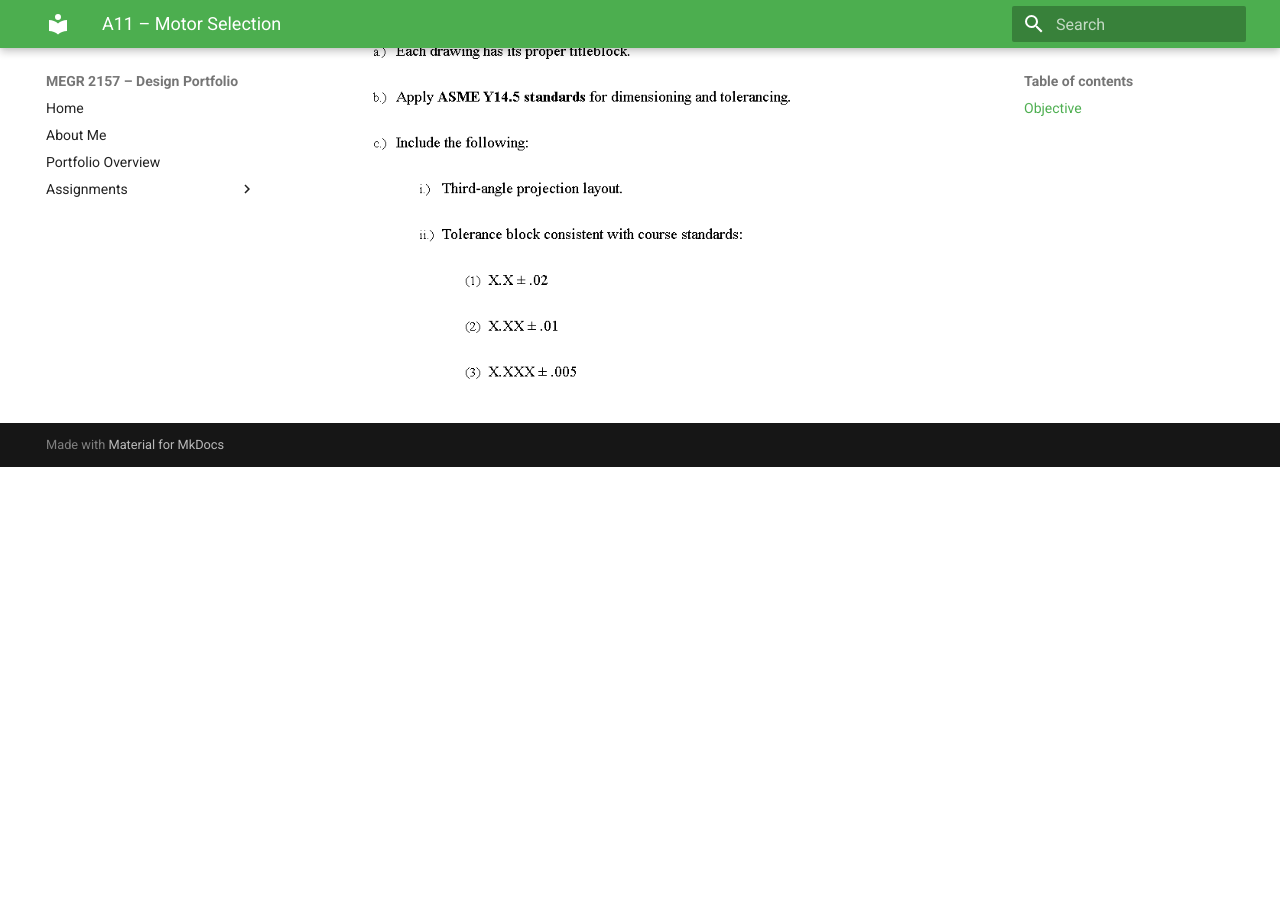
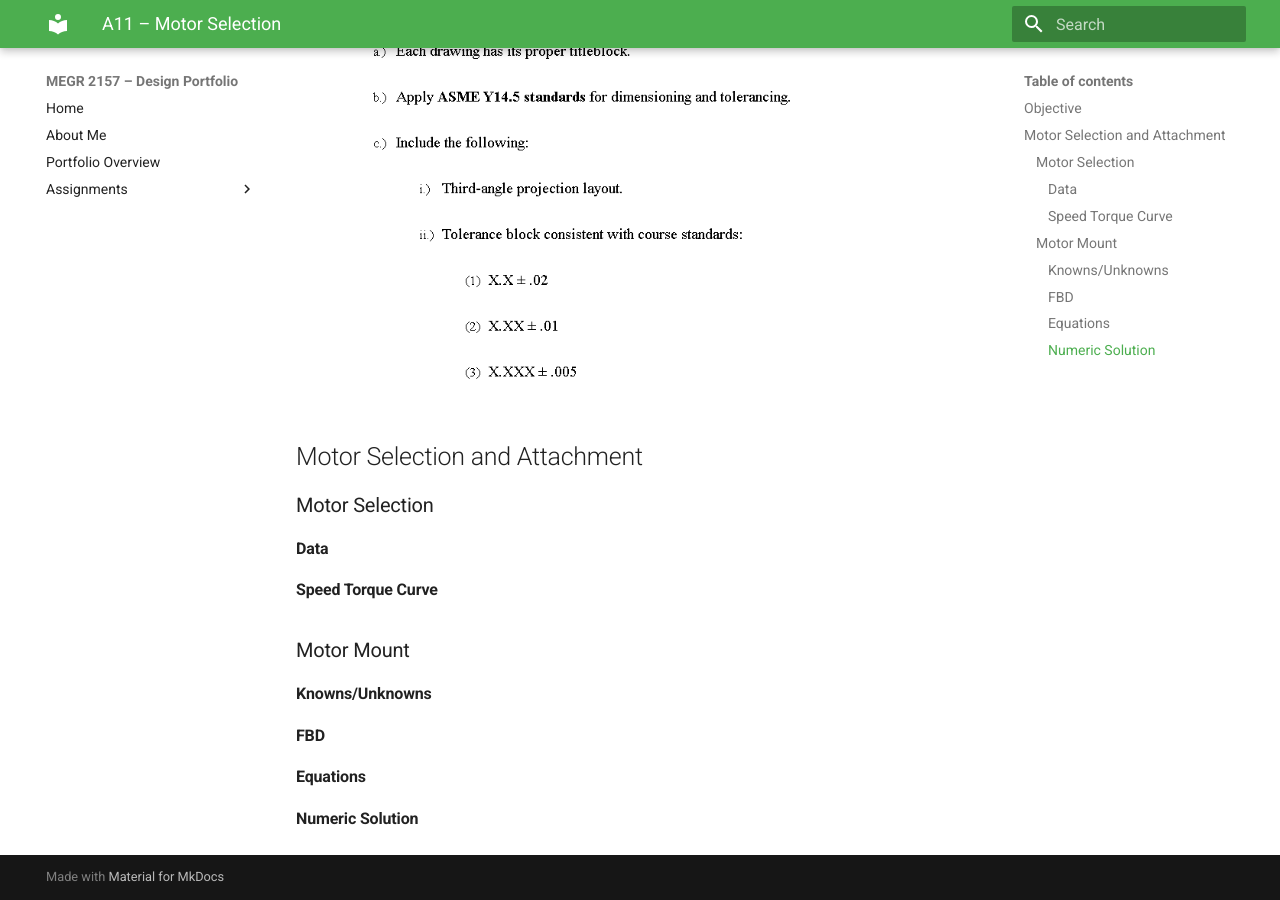
Before and after one commit to Taylor-Rockefeller-Portfolio/megr2157-portfolio, an MkDocs documentation site: the page built from docs/assignments/a11/index.md, in a window 1280 px wide and 900 px high, scrolled down 4350 px. Built offline with MkDocs 1.6.1 and Material for MkDocs 9.7.7, drawn with Linux system fonts in a browser that asks for light colours; before the commit the page ends 4817 px from its top, so only the background shows below that.

Commit message:
Add Motor Selection and Attachment section to index.md

```diff
--- a/docs/assignments/a11/index.md
+++ b/docs/assignments/a11/index.md
@@ -17,3 +17,21 @@
 ![](A11_instructions(3).png)
 
 ![](A11_instructions(2).png)
+
+## Motor Selection and Attachment
+
+### Motor Selection
+
+#### Data
+
+#### Speed Torque Curve
+
+### Motor Mount
+
+#### Knowns/Unknowns
+
+#### FBD
+
+#### Equations
+
+#### Numeric Solution
```
